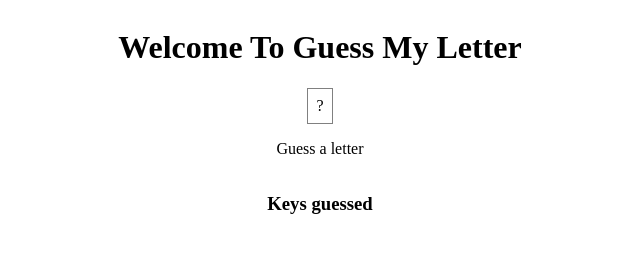
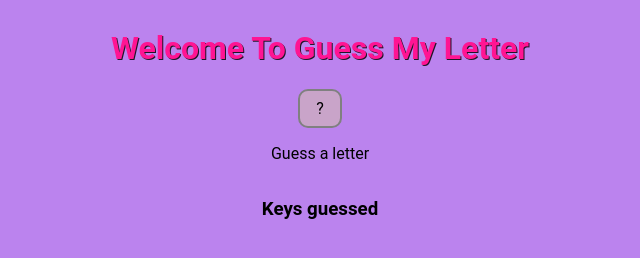
Before and after one commit to dankarger/BootCamp-Js, a plain HTML site: page js/22-3_guess_my_number.html in a window 1280 px wide. Shown: the whole page, without its empty margins (320-960 px from the left). Drawn offline with Linux system fonts and the light colour scheme.

Commit message:
exercise 22-3

```diff
--- a/js/22-3_guess_my_number.html
+++ b/js/22-3_guess_my_number.html
@@ -13,15 +13,24 @@
         justify-content: center;
         align-items: center;
         flex-direction: column;
+        font-family: Roboto, sans-serif;
+        background: rgba(138, 43, 226, 0.58);
+
 
     }
     .box {
-        border:1px solid grey;
-        /*background: rgba(84, 81, 81, 0.65);*/
-        padding:0.5rem;
+        border:2px solid grey;
+        background: rgba(210, 181, 181, 0.65);
+        border-radius:10px;
+        padding:0.5rem 1rem ;
     }
     button {
         display: none;
+        padding:1rem 1rem;
+    }
+    h1 {
+        color:deeppink;
+        text-shadow: 1px 1px 0 rgba(0, 0, 0, 0.84);
     }
 
 </style>
@@ -63,6 +72,8 @@ function checkGuess(letter) {
         }else {
             guessedLetters.push(letter)
             guessedLetterMessage.innerHTML = guessedLetters.join(',')
+            return messageUser('Nope, wrong guess','red')
+
         }
     }else{
         return messageUser('Enter a valid letter','red')
@@ -95,6 +106,7 @@ function randomizeLetter(){
     const alphabet = "abcdefghijklmnopqrstuvwxyz"
     return alphabet[Math.floor(Math.random() * alphabet.length)]
 }
+
 </script>
 </body>
 </html>
```
